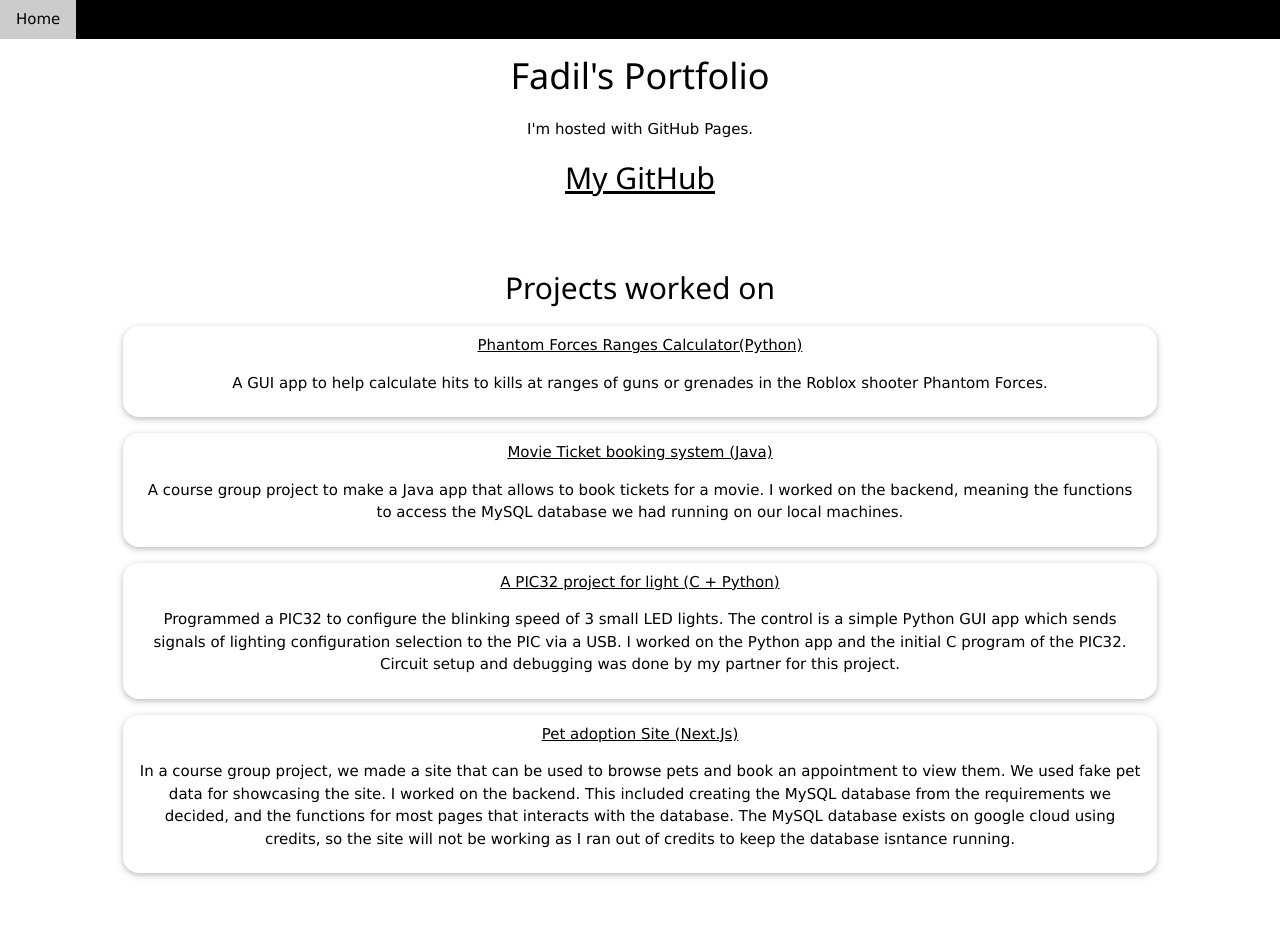
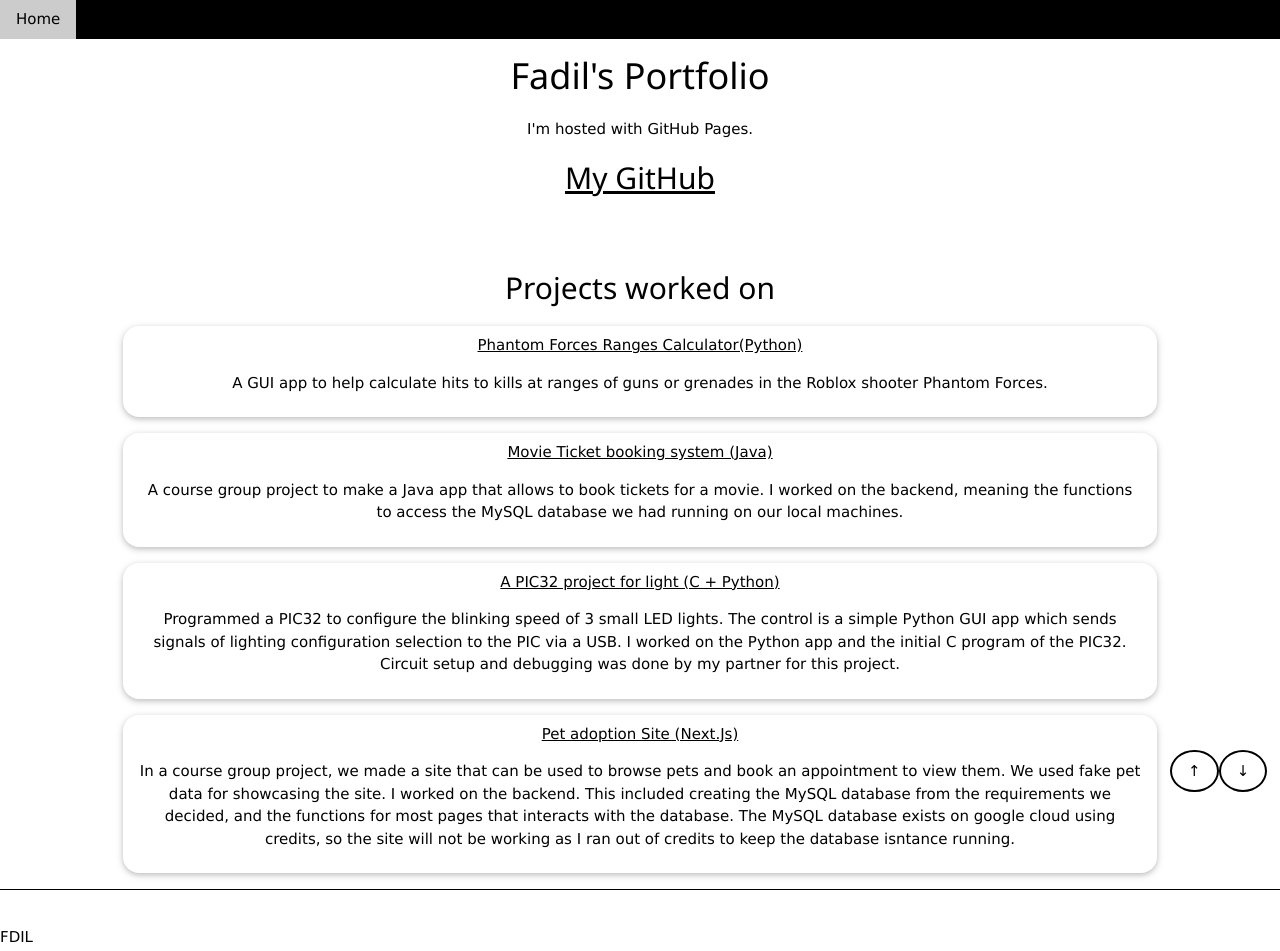
Before and after one commit to FDIL501st/FDIL501st.github.io, a React (Create React App) app: page / in a window 1280 px wide. Shown: the top 951 px of the page. Before the commit the page ends 889 px from the top, so only its background shows below. Built offline with nearby package versions, Linux system fonts and the light colour scheme.

Commit message:
Add scroll buttons and a footer

```diff
--- a/src/App.js
+++ b/src/App.js
@@ -1,6 +1,8 @@
 import './App.css';
 import NavBar from "./NavBar";
 import AllProjects from './AllProjects';
+import Scroll from './Scroll/Scroll';
+import Footer from './Footer';
 
 function App() {
     return (
@@ -25,9 +27,8 @@ function App() {
                 </div>
                 <div className="w3-col m1 w3-container"/>
             </div>
-
-
-
+            <Footer />
+            <Scroll />
         </div>
     );
 }
--- /dev/null
+++ b/src/Footer.jsx
@@ -0,0 +1,11 @@
+const Footer = () => {
+    return (
+        <footer id="footer" className="w3-display-container w3-border-top w3-border-black w3-padding-16">
+            <div className="w3-padding-16">
+                <p className="w3-display-left">FDIL</p>
+            </div>
+        </footer>
+    )
+}
+
+export default Footer
--- a/src/NavBar.js
+++ b/src/NavBar.js
@@ -1,6 +1,6 @@
 const NavBar = () => {
 	return (
-		<div class="w3-bar w3-black">
+		<div class="w3-bar w3-black" id="nav">
 			<a href="/" class="w3-bar-item w3-button w3-mobile">Home</a>
 		</div>
 	)
--- /dev/null
+++ b/src/Scroll/Scroll.css
@@ -0,0 +1,11 @@
+/* css for the scroll up at the bottom right of screen, like bato or manganelo */
+div.Scroll {
+    position: fixed;
+    bottom: 1%;
+    right: 1%;
+}
+
+button.Scroll {
+    border: 2px solid rgb(0, 0, 0);
+    border-radius: 100%;
+}
--- /dev/null
+++ b/src/Scroll/Scroll.jsx
@@ -0,0 +1,29 @@
+import './Scroll.css';
+
+
+const toTop = () => {
+    const top = document.getElementById("nav")
+    top.scrollIntoView({behavior: "smooth"})
+}
+
+const toBottom = () => {
+    const bottom = document.getElementById("footer")
+    bottom.scrollIntoView({behavior: "smooth"})
+}
+
+const Scroll = () => {
+
+    return (
+        <div className="Scroll">
+            <button className="w3-button w3-circle Scroll" onClick={toTop}>
+                &uarr;
+            </button>
+
+            <button className="w3-button w3-circle Scroll" onClick={toBottom}>
+                &darr;
+            </button>
+        </div>
+    )
+}
+
+export default Scroll
```
Also changed, not shown: src/App.css (line endings or trailing spaces).
